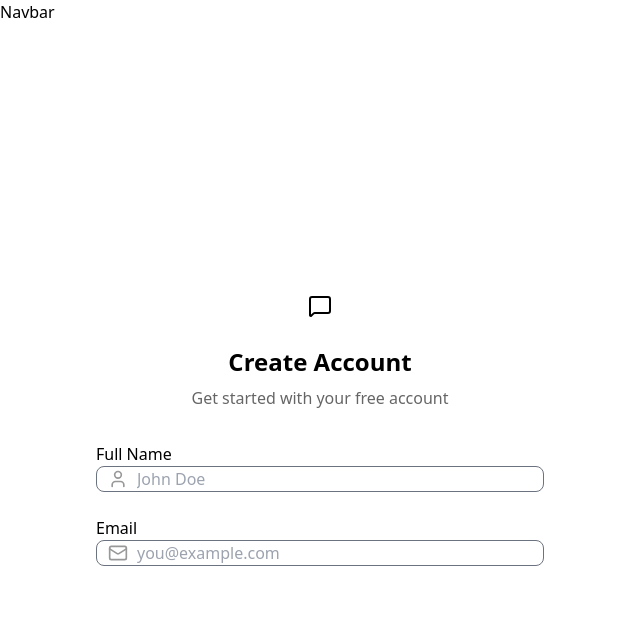
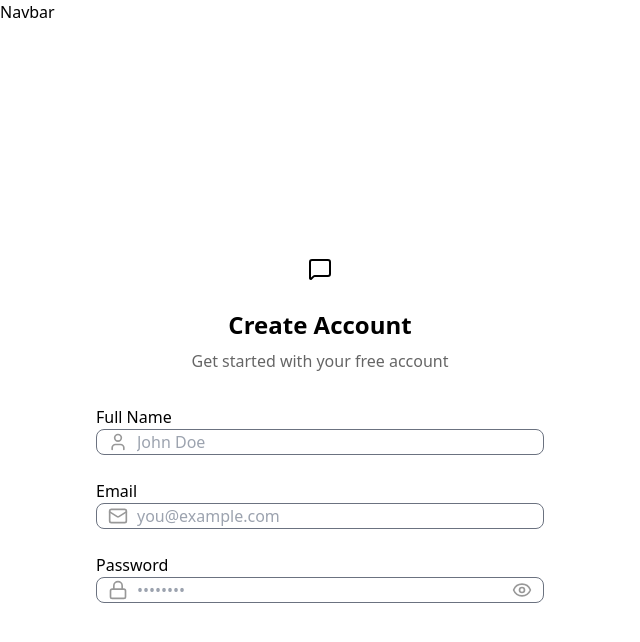
Before and after one commit to Luke7787/chat-app, a React app in the folder frontend/: page /signup in a window 1280 px wide. Shown: the top 642 px of the page, without its empty margins (0-640 px from the left). Built offline with nearby package versions, Linux system fonts and the light colour scheme; no server answers; the HTML template or start-up script is replaced by a standard one.

Commit message:
added password field to frontend of SignUpPage

```diff
--- a/frontend/src/pages/SignUpPage.jsx
+++ b/frontend/src/pages/SignUpPage.jsx
@@ -1,6 +1,6 @@
 import { useState } from "react";
 import { useAuthStore } from "../store/useAuthStore";
-import { Mail, MessageSquare, User } from "lucide-react";
+import { Eye, EyeOff, Lock, Mail, MessageSquare, User } from "lucide-react";
 
 const SignUpPage = () => {
   const [showPassword, setShowPassword] = useState(false);
@@ -76,6 +76,37 @@
                 />
               </div>
             </div>
+
+            <div className="form-control">
+              <label className="label">
+                <span className="label-text font-medium">Password</span>
+              </label>
+              <div className="relative">
+                <div className="absolute inset-y-0 left-0 pl-3 flex items-center pointer-events-none">
+                  <Lock className="size-5 text-base-content opacity-40 z-10"></Lock>
+                </div>
+                <input
+                  type={showPassword ? "text" : "password"}
+                  className="input input-bordered w-full pl-10 border border-solid border-gray-500 rounded-lg"
+                  placeholder="••••••••"
+                  value={formData.password}
+                  onChange={(e) =>
+                    setFormData({ ...formData, password: e.target.value })
+                  }
+                />
+                <button
+                  type="button"
+                  className="absolute inset-y-0 right-0 pr-3 flex items-center"
+                  onClick={() => setShowPassword(!showPassword)}
+                >
+                  {showPassword ? (
+                    <EyeOff className="size-5 text-base-content opacity-40" />
+                  ) : (
+                    <Eye className="size-5 text-base-content opacity-40 " />
+                  )}
+                </button>
+              </div>
+            </div>
           </form>
         </div>
       </div>
```
